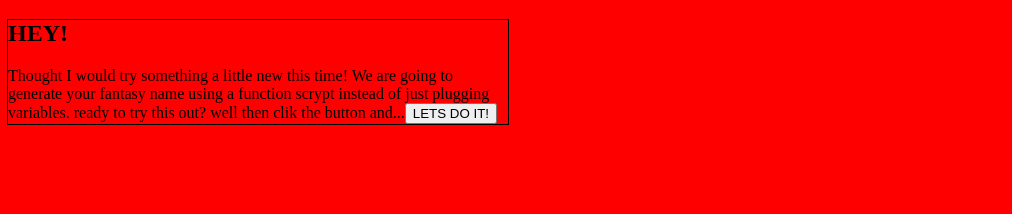
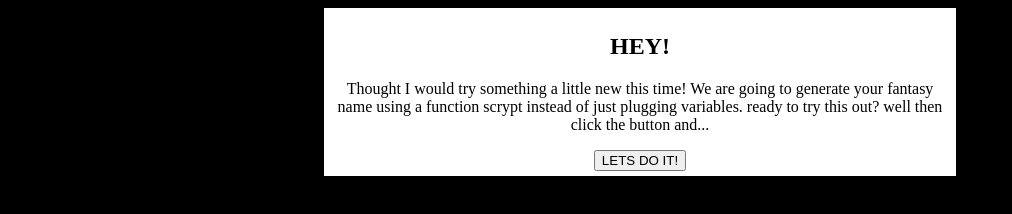
Before and after one commit to JBeard1981/webfund, a plain HTML site: page Conditionals_Wacky/wacky.html in a window 1280 px wide. Shown: the whole page, without its empty margins (0-1012 px from the left). Drawn offline with Linux system fonts and the light colour scheme.

Commit message:
Wacky - Update
Fixed issues with color and alignment.
everything works enjoy!

```diff
--- a/Conditionals_Wacky/css/style.css
+++ b/Conditionals_Wacky/css/style.css
@@ -1,11 +1,13 @@
 /* CSS */
 
 body{
-    background-color: #FF0000;
+    background-color: #000000;
 }
 section {
-    align: center;
-    max-width: 500px;
-    outline-width: 1px;
-    outline-style: double;
+    margin-left: 25%;
+    margin-right: 25%;
+    padding:5px;
+    text-align: center;
+    outline: 1px double #000000;
+    background-color: #ffffff;
 }
--- a/Conditionals_Wacky/wacky.html
+++ b/Conditionals_Wacky/wacky.html
@@ -9,8 +9,9 @@
 <body>
 <section>
     <h1>HEY!</h1>
-    <p>Thought I would try something a little new this time! We are going to generate your fantasy name using a function scrypt instead of just plugging variables. ready to try this out? well then clik the button and...<button onclick="myFunction()">LETS DO IT!</button>
+    <p>Thought I would try something a little new this time! We are going to generate your fantasy name using a function scrypt instead of just plugging variables. ready to try this out? well then click the button and...
     </p>
+    <button onclick="myFunction()">LETS DO IT!</button>
 </section>
 <script src="js/script.js"></script>
 </body>
```
Also changed, not shown: Conditionals_Wacky/js/script.js (+5 -2 lines).
